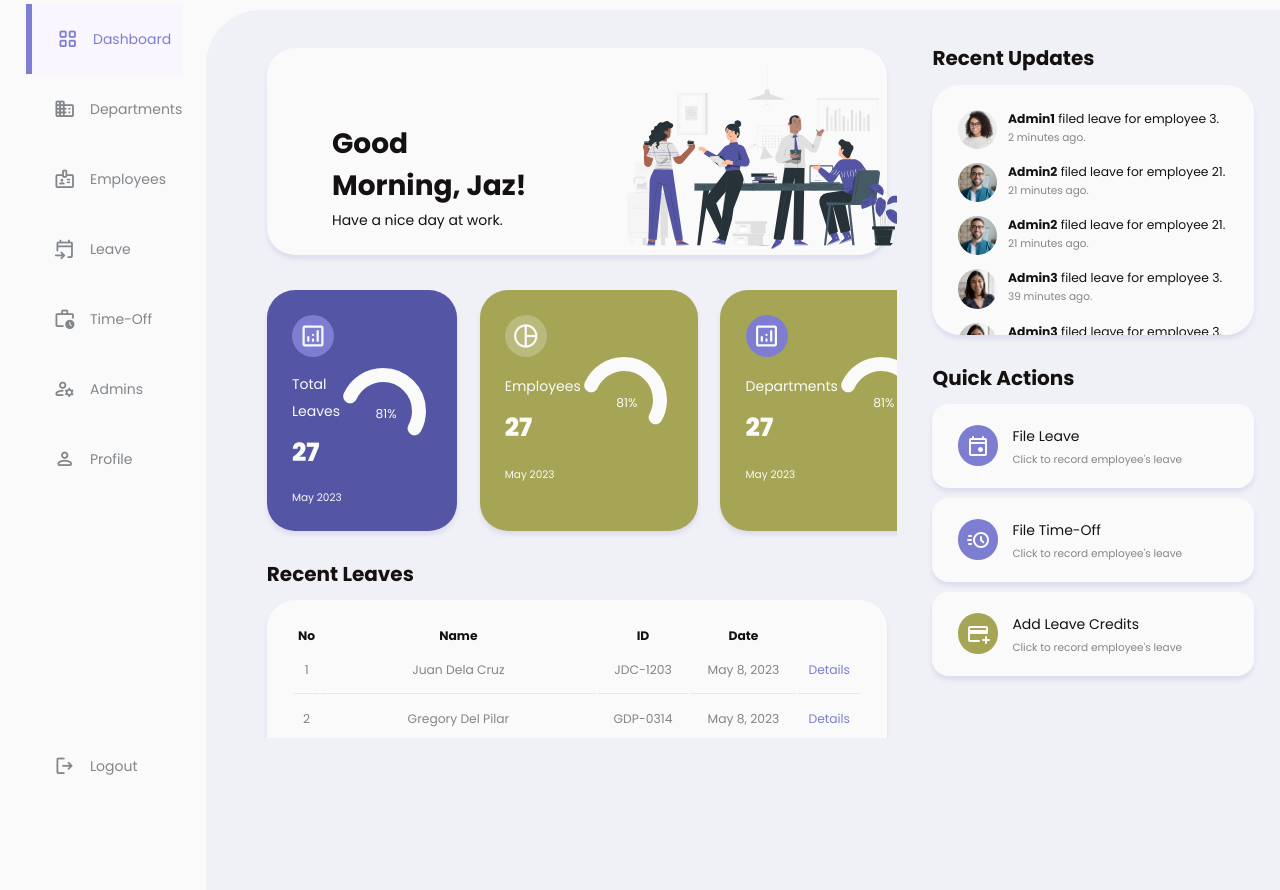
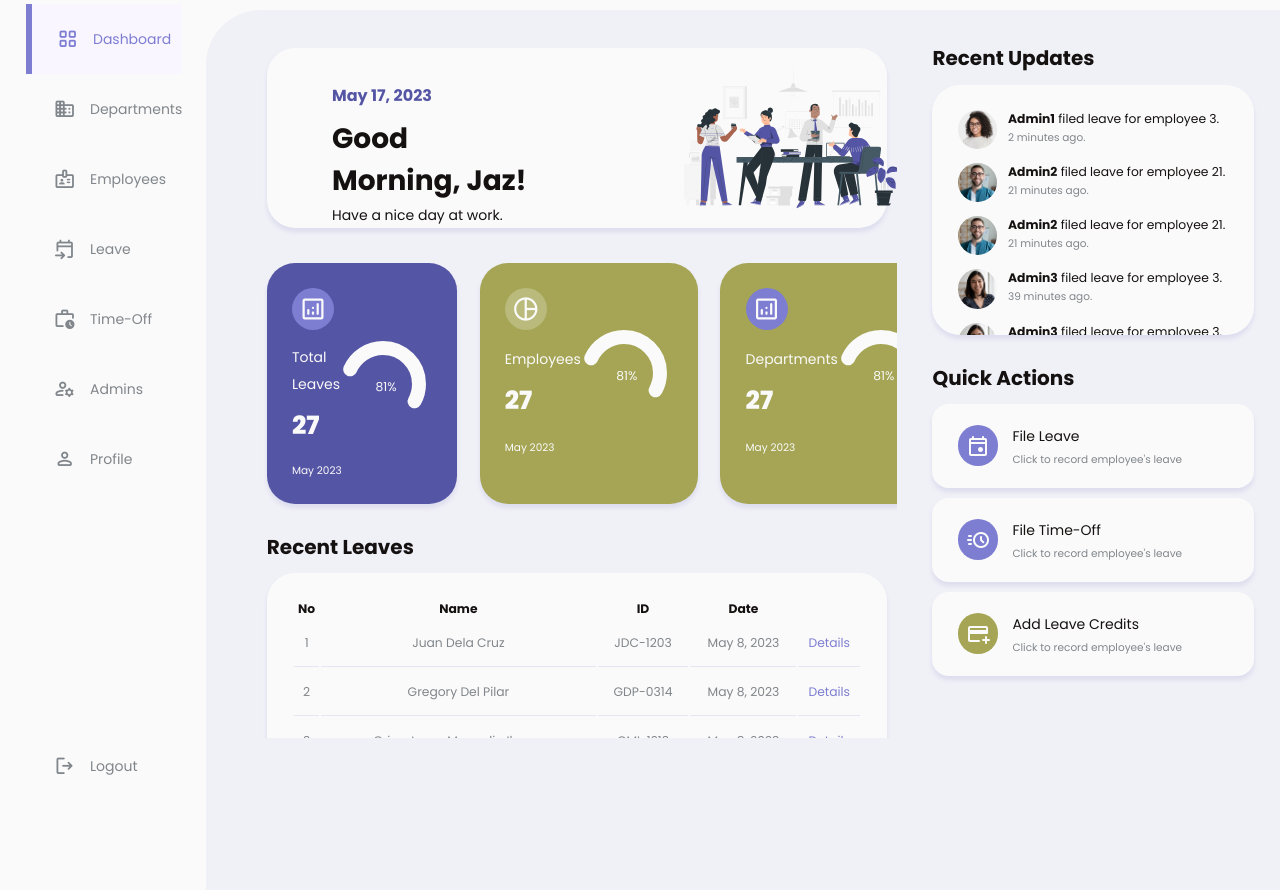
Before and after one commit to ria-kee/PACADA.2, a PHP site: page /dashboard.php in a window 1280 px wide. Shown: the part 80-970 px from the top of the page. Run offline with PHP 8.4, Linux system fonts and the light colour scheme; some libraries are stand-ins or nearby versions.

Commit message:
changes for greetings

```diff
--- a/css/style_dashboard.css
+++ b/css/style_dashboard.css
@@ -251,7 +251,6 @@ main{
     color: var(--color-light);
      position: fixed;
      margin-left: 200px;
-
 }
 
 .header{
@@ -279,12 +278,17 @@ main{
 main .greetings{
     display: grid;
     grid-template-columns: repeat(2, 1fr);
-    height: 207px;
+    height: 180px;
     padding: var(--card-padding);
     border-radius: var(--card-border-radius);
 
     box-shadow: var(--box-shadow);
     background-color: var(--color-light);
+}
+
+main h2.date{
+    color: var(--color-p3);
+    font-size: 16px;
 }
 
 main .greetings:hover{
@@ -294,16 +298,16 @@ main .greetings:hover{
 /*Greetings photo*/
 main .greetings .greet{
     position: relative;
-    width: 294px;
-    height: 186px;
-    left: 50px;
+    width: 229px;
+    height: 145px;
+    left: 100px;
     bottom: 10px;
 }
 
  /*Greetings text*/
  .hello{
     color:var(--color-text);
-    padding: 40px;
+    padding: 0 40px;
 }
  .hello h2{
      font-size: 28px;
--- a/dashboard.php
+++ b/dashboard.php
@@ -5,6 +5,7 @@
 <div class="scrollable-content">
                         <div class ="greetings">
                             <div class="hello">
+                                <h2 class="date">May 17, 2023</h2>
                                 <h2>Good Morning, Jaz!</h2>
                                 <h3>Have a nice day at work.</h3>
                             </div>
```
